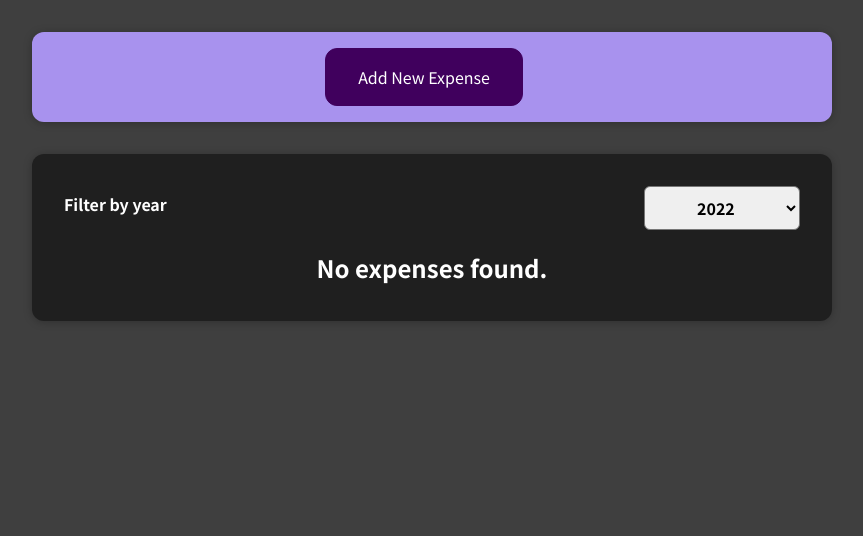
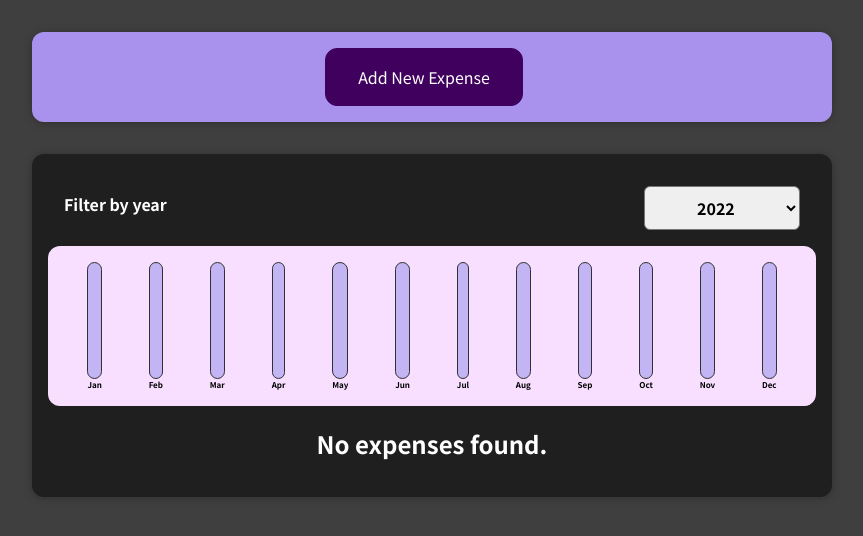
Before and after one commit to fbrionesgtz/Expenses, a React (Create React App) app: page / in a window 1280 px wide. Shown: the top 536 px of the page, without its empty margins (208-1071 px from the left). Built offline with nearby package versions, Linux system fonts and the light colour scheme.

Commit message:
Expense chart finished

```diff
--- a/src/App.js
+++ b/src/App.js
@@ -34,10 +34,11 @@ function App() {
     const addExpenseHandler = expense => {
         // setExpenses([expense, ...expenses]);
         setExpenses((prevExpenses) => {
-            return [expense, ...prevExpenses];
+            console.log(prevExpenses);
+            return [...prevExpenses, expense];
         });
     };
-
+    console.log(expenses);
     return (
         <div>
             <NewExpense onAddExpense={addExpenseHandler}/>
--- a/src/components/Chart/Chart.js
+++ b/src/components/Chart/Chart.js
@@ -2,11 +2,15 @@ import ChartBar from "./ChartBar";
 import "./Chart.css";
 
 const Chart = (props) => {
+    const values = props.dataPoints.map(dataPoint => dataPoint.value);
+    const totalMax = Math.max(...values);
+
     return <div className="chart">
-        {props.dataPoints.map(dataPoint => (
+        {props.dataPoints.map((dataPoint, index) => (
             <ChartBar
+                key={index}
                 value={dataPoint.value}
-                maxValue={null}
+                maxValue={totalMax}
                 label={dataPoint.label}
             />
         ))}
--- a/src/components/Chart/ChartBar.js
+++ b/src/components/Chart/ChartBar.js
@@ -3,7 +3,7 @@ import "./ChartBar.css";
 const ChartBar = (props) => {
     let barFillHeight = "0%";
 
-    if(props.max > 0){
+    if(props.maxValue > 0){
         barFillHeight = Math.round((props.value / props.maxValue) * 100) + "%";
     }
 
@@ -12,8 +12,8 @@ const ChartBar = (props) => {
             <div
                 className="chart-bar__fill"
                 style={{height: barFillHeight}}></div>
-            <div className="chart-bar__label">{props.label}</div>
         </div>
+        <div className="chart-bar__label">{props.label}</div>
     </div>
 }
 
--- a/src/components/Expenses/ExpenseItem.js
+++ b/src/components/Expenses/ExpenseItem.js
@@ -5,11 +5,11 @@ import Card from "../UI/Card";
 function ExpenseItem(props) {
     return (
         <li>
-            <Card className={"expense-item"}>
+            <Card className="expense-item">
                 <ExpenseDate date={props.date}/>
-                <div className={"expense-item__description"}>
+                <div className="expense-item__description">
                     <h2>{props.title}</h2>
-                    <div className={"expense-item__price"}>{props.amount}</div>
+                    <div className="expense-item__price">{props.amount}</div>
                 </div>
             </Card>
         </li>
--- a/src/components/Expenses/Expenses.js
+++ b/src/components/Expenses/Expenses.js
@@ -3,7 +3,9 @@ import './Expenses.css';
 import ExpensesList from "./ExpensesList";
 import Card from "../UI/Card";
 import ExpensesFilter from "./ExpensesFilter";
+import ExpensesChart from "./ExpensesChart";
 import {useState} from "react";
+
 
 function Expenses(props) {
     const [selectedYear, setSelectedYear] = useState("2022");
@@ -23,6 +25,7 @@ function Expenses(props) {
                     selected={selectedYear}
                     onYearChange={handleSelectYear}
                 />
+                <ExpensesChart expenses={filterExpensesByYear}/>
                 <ExpensesList expenses={filterExpensesByYear}/>
             </Card>
         </div>
--- /dev/null
+++ b/src/components/Expenses/ExpensesChart.js
@@ -0,0 +1,27 @@
+import Chart from "../Chart/Chart";
+
+const ExpensesChart = (props) => {
+    const dataPoints = [
+        {label: "Jan", value: 0},
+        {label: "Feb", value: 0},
+        {label: "Mar", value: 0},
+        {label: "Apr", value: 0},
+        {label: "May", value: 0},
+        {label: "Jun", value: 0},
+        {label: "Jul", value: 0},
+        {label: "Aug", value: 0},
+        {label: "Sep", value: 0},
+        {label: "Oct", value: 0},
+        {label: "Nov", value: 0},
+        {label: "Dec", value: 0},
+    ];
+
+    for (const expense of props.expenses) {
+        const expenseMonth = expense.date.getMonth();
+        dataPoints[expenseMonth].value += expense.amount;
+    }
+
+    return <Chart dataPoints={dataPoints}/>;
+}
+
+export default ExpensesChart;
--- a/src/components/NewExpense/NewExpense.js
+++ b/src/components/NewExpense/NewExpense.js
@@ -8,7 +8,8 @@ const NewExpense = (props) => {
     const saveExpenseDataHandler = (enteredExpenseData) => {
       const expenseData = {
           ...enteredExpenseData,
-          id: Math.random().toString()
+          id: Math.random().toString(),
+          amount: parseFloat(enteredExpenseData.amount)
       }
       props.onAddExpense(expenseData);
       setShowForm(false);
```
Also changed, not shown: 1 other file (tests, documents, lock files or other folders).
